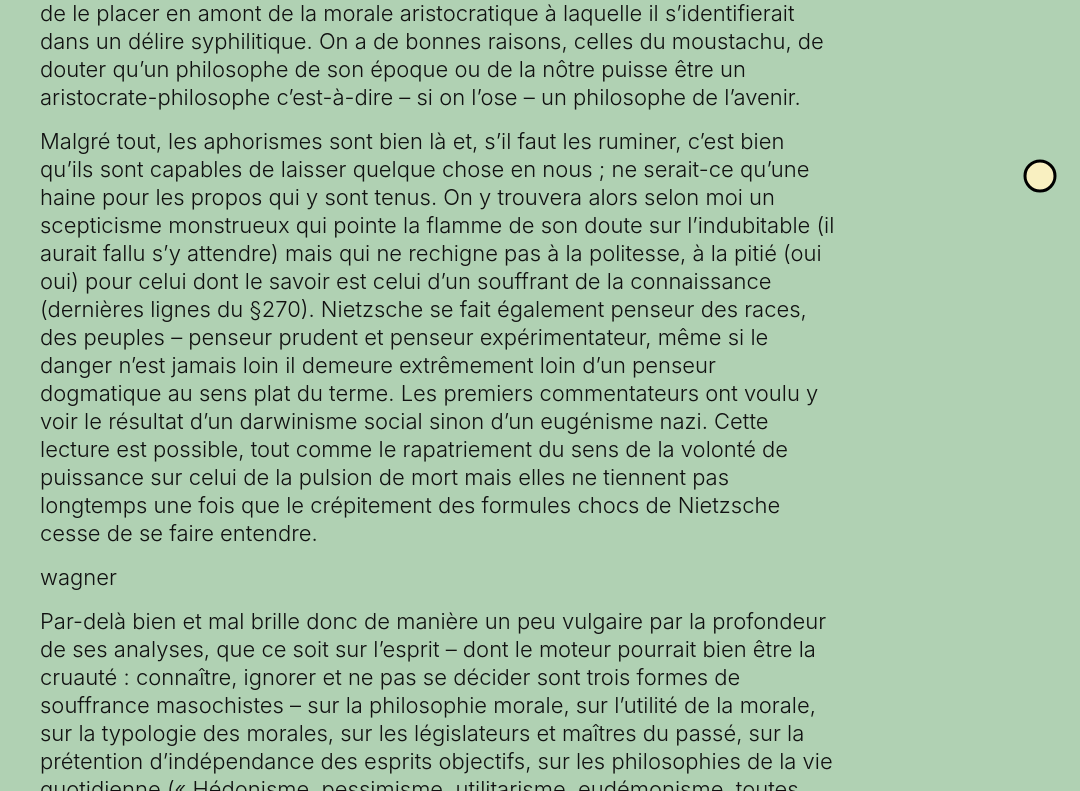
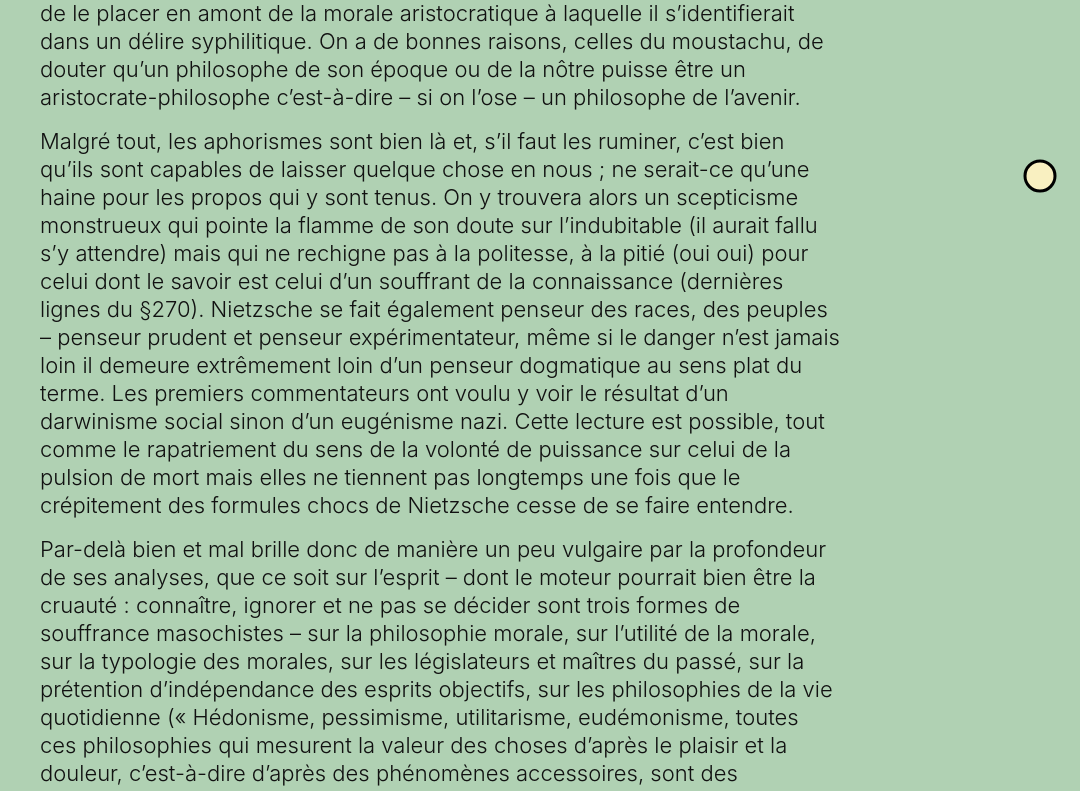
Before and after one commit to pedenys/pedenys.github.io, an Astro site: page /blob/par-dela-bien-et-mal in a window 1280 px wide. Shown: the part 595-1386 px from the top of the page, without its empty margins (200-1280 px from the left). Built offline with nearby package versions, Linux system fonts and the light colour scheme; Astro itself is replaced by a stand-in of ours.

Commit message:
feat(core): fix typo

```diff
--- a/src/pages/blob/par-dela-bien-et-mal/index.md
+++ b/src/pages/blob/par-dela-bien-et-mal/index.md
@@ -8,9 +8,7 @@ layout: ./../../../layouts/blogPost.layout.astro
 
 Caché derrière sa myriade de masques, Nietzsche ne livre avec Par-delà bien et mal pas grand-chose d’évident. Tout est dans la supposition, dans la suspicion, dans l’enchaînement étrange des aphorismes presque davantage que dans le contenu de ceux-là. A la limite, ce que Nietzsche voulait montrer (non transmettre ?) c’est le flux de sa pensée plus que les îlots de jugement qu’il est obligé de déposer dans les fameux aphorismes. Il finit tout de même par retirer un masque à la toute fin du parcours : « hélas, mes pensées, qu’êtes-vous devenues, maintenant que vous voilà écrites et peintes ! Il n’y a pas longtemps vous étiez si diaprées, si jeunes, si malignes, pleines de piquants et de secrètes épices qui me faisaient éternuer et rire » (§296). On aura bien assez tôt solidement attaché Nietzsche derrière ses étonnantes dénonciations des morales (une religion d’amour qui voudrait la mort ?), derrière son flair de psychologue (la critique des idées modernes) ou encore de le placer en amont de la morale aristocratique à laquelle il s’identifierait dans un délire syphilitique. On a de bonnes raisons, celles du moustachu, de douter qu’un philosophe de son époque ou de la nôtre puisse être un aristocrate-philosophe c’est-à-dire – si on l’ose – un philosophe de l’avenir.
 
-Malgré tout, les aphorismes sont bien là et, s’il faut les ruminer, c’est bien qu’ils sont capables de laisser quelque chose en nous ; ne serait-ce qu’une haine pour les propos qui y sont tenus. On y trouvera alors selon moi un scepticisme monstrueux qui pointe la flamme de son doute sur l’indubitable (il aurait fallu s’y attendre) mais qui ne rechigne pas à la politesse, à la pitié (oui oui) pour celui dont le savoir est celui d’un souffrant de la connaissance (dernières lignes du §270). Nietzsche se fait également penseur des races, des peuples – penseur prudent et penseur expérimentateur, même si le danger n’est jamais loin il demeure extrêmement loin d’un penseur dogmatique au sens plat du terme. Les premiers commentateurs ont voulu y voir le résultat d’un darwinisme social sinon d’un eugénisme nazi. Cette lecture est possible, tout comme le rapatriement du sens de la volonté de puissance sur celui de la pulsion de mort mais elles ne tiennent pas longtemps une fois que le crépitement des formules chocs de Nietzsche cesse de se faire entendre.
-
-wagner
+Malgré tout, les aphorismes sont bien là et, s’il faut les ruminer, c’est bien qu’ils sont capables de laisser quelque chose en nous ; ne serait-ce qu’une haine pour les propos qui y sont tenus. On y trouvera alors un scepticisme monstrueux qui pointe la flamme de son doute sur l’indubitable (il aurait fallu s’y attendre) mais qui ne rechigne pas à la politesse, à la pitié (oui oui) pour celui dont le savoir est celui d’un souffrant de la connaissance (dernières lignes du §270). Nietzsche se fait également penseur des races, des peuples – penseur prudent et penseur expérimentateur, même si le danger n’est jamais loin il demeure extrêmement loin d’un penseur dogmatique au sens plat du terme. Les premiers commentateurs ont voulu y voir le résultat d’un darwinisme social sinon d’un eugénisme nazi. Cette lecture est possible, tout comme le rapatriement du sens de la volonté de puissance sur celui de la pulsion de mort mais elles ne tiennent pas longtemps une fois que le crépitement des formules chocs de Nietzsche cesse de se faire entendre.
 
 Par-delà bien et mal brille donc de manière un peu vulgaire par la profondeur de ses analyses, que ce soit sur l’esprit – dont le moteur pourrait bien être la cruauté : connaître, ignorer et ne pas se décider sont trois formes de souffrance masochistes – sur la philosophie morale, sur l’utilité de la morale, sur la typologie des morales, sur les législateurs et maîtres du passé, sur la prétention d’indépendance des esprits objectifs, sur les philosophies de la vie quotidienne (« Hédonisme, pessimisme, utilitarisme, eudémonisme, toutes ces philosophies qui mesurent la valeur des choses d’après le plaisir et la douleur, c’est-à-dire d’après des phénomènes accessoires, sont des philosophies superficielles et des naïvetés » §225 – au revoir messieurs Ferry, Onfray et Comte-Sponville), sur les philosophes passés (cette fois-ci ce sont les Anglais qui se sont faits tirer dessus les premiers), sur le féminisme, sur les cultures allemandes et françaises ou encore sur la vie d’un « véritable » philosophe.
 
```
